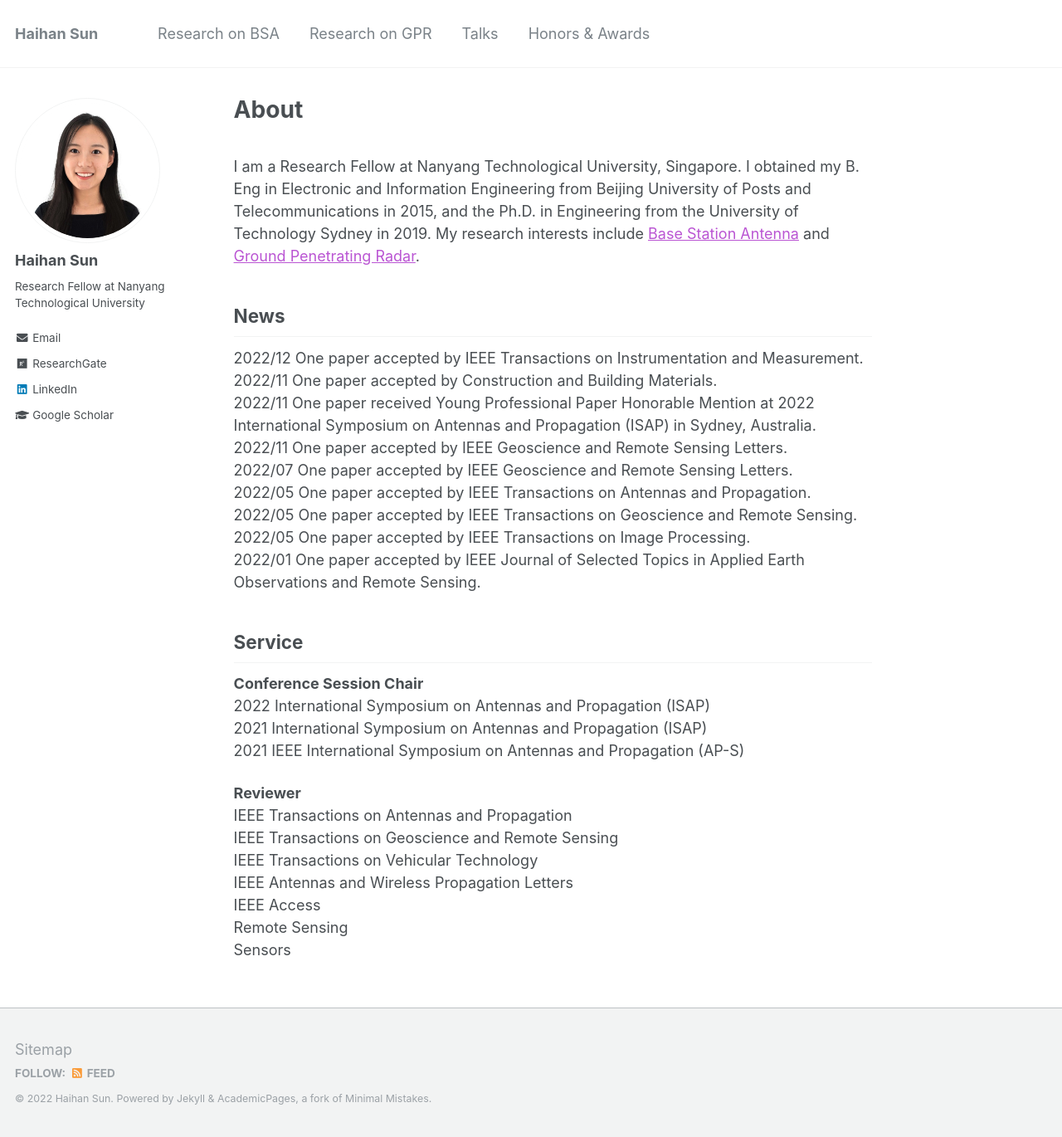
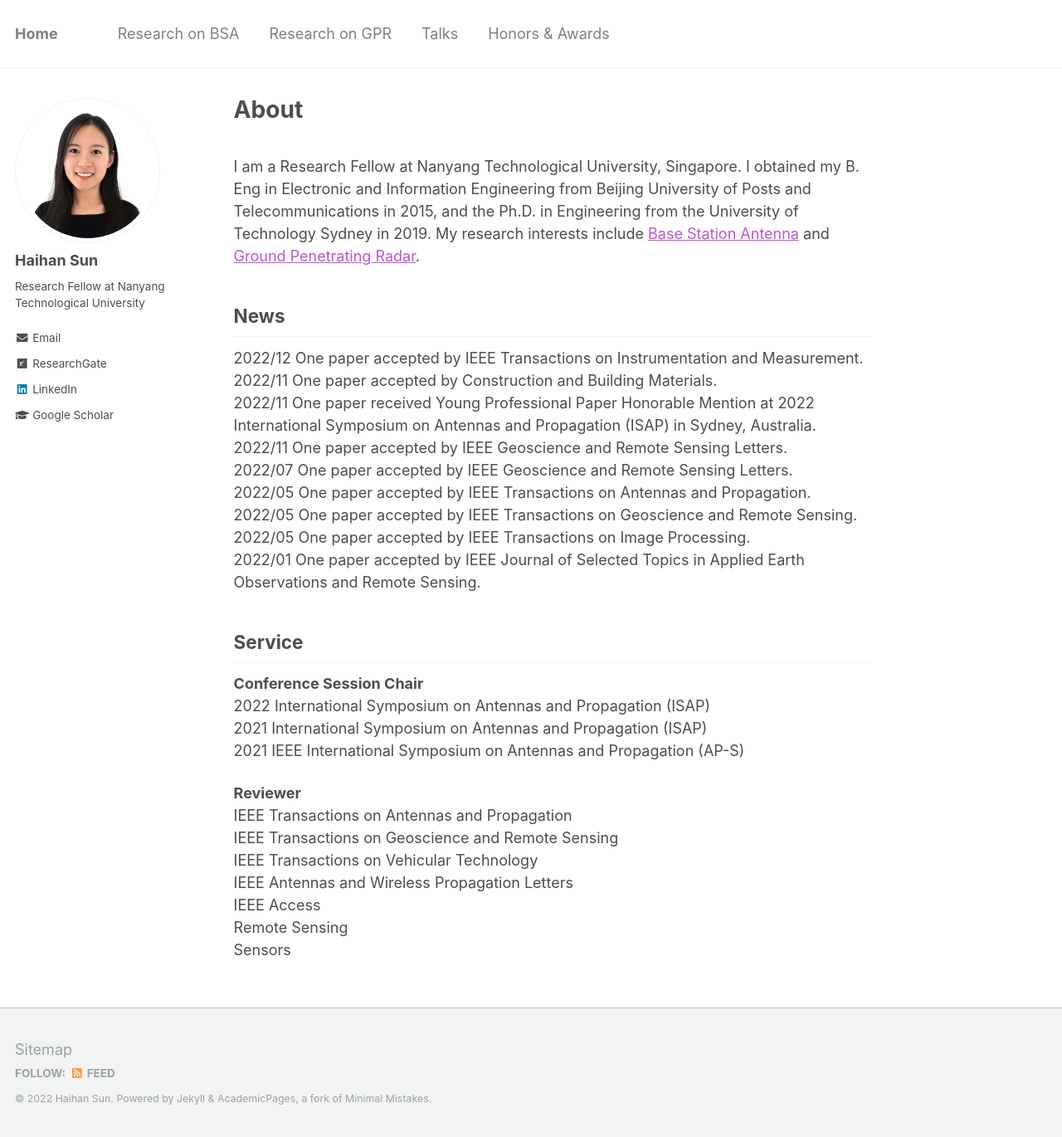
Before and after one commit to Haihan-Sun/Haihan-Sun.github.io, a Jekyll site: the page built from _pages/about.md, in a window 1280 px wide and 1370 px high. Shown: the whole window at 83% size. Built offline with Jekyll 4.4.1, drawn with Linux system fonts in a browser that asks for light colours.

Commit message:
Update _config.yml

```diff
--- a/_config.yml
+++ b/_config.yml
@@ -7,7 +7,7 @@
 
 # Site Settings
 locale                   : "en-US"
-title                    : "Haihan Sun"
+title                    : "Home"
 title_separator          : "-"
 name                     : &name "Haihan Sun"
 description              : &description "Researcher"
```
